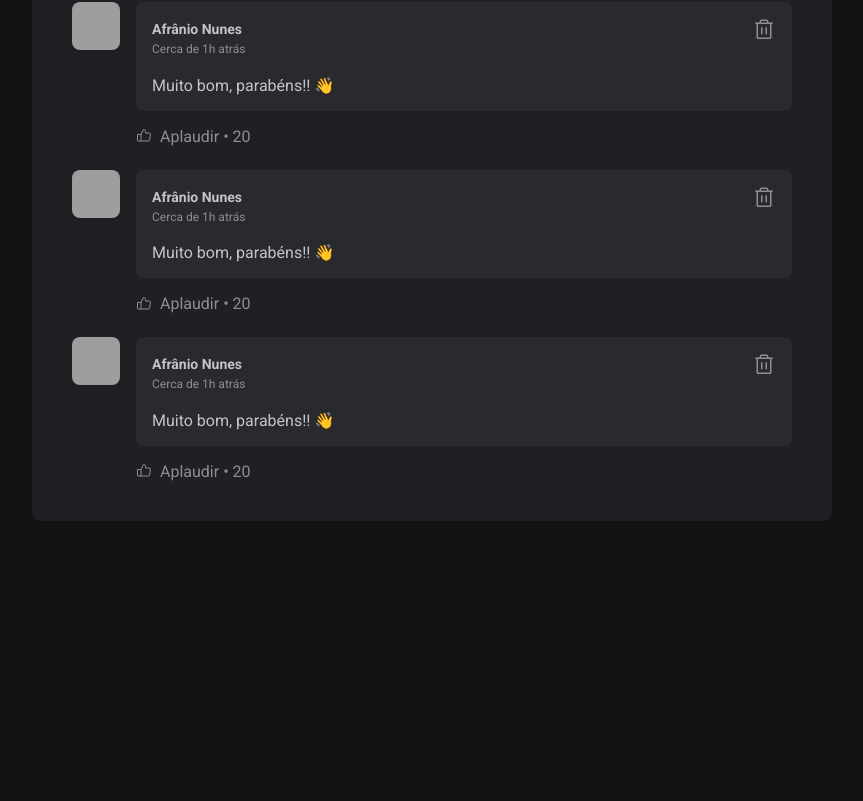
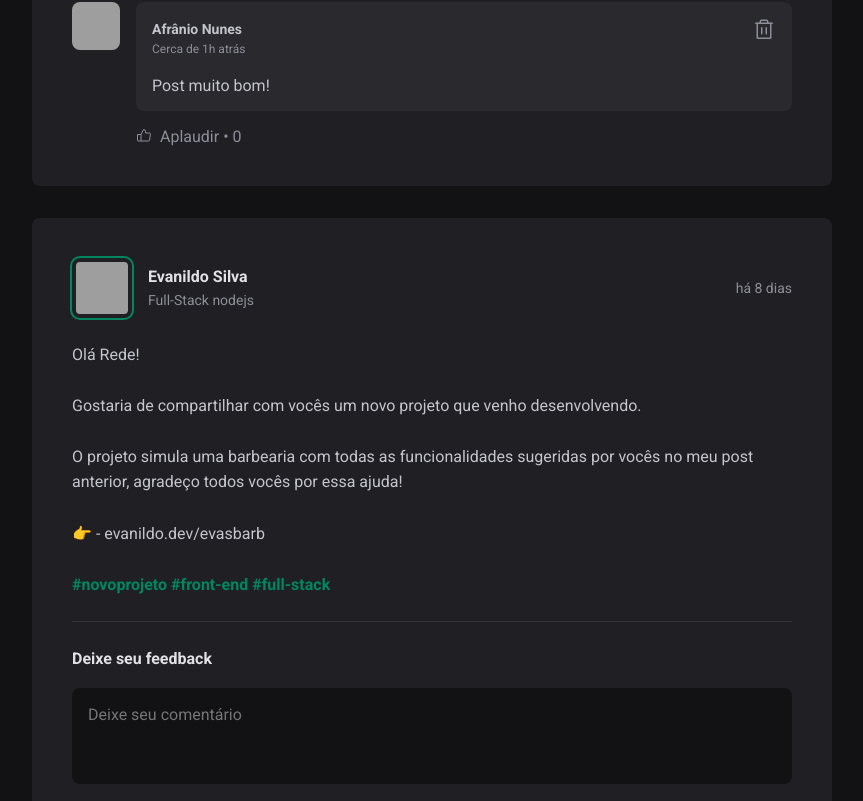
Before and after one commit to Marvinx9/feedview, a React (Vite) app: page / in a window 1280 px wide. Shown: the part 679-1480 px from the top of the page, without its empty margins (352-1215 px from the left). Before the commit the page ends 1232 px from the top, so only its background shows below. Built offline with nearby package versions, Linux system fonts and the light colour scheme; grey boxes are pictures that could not be loaded.

Commit message:
feat:  add comment on published

```diff
--- a/package.json
+++ b/package.json
@@ -10,6 +10,7 @@
     "preview": "vite preview"
   },
   "dependencies": {
+    "date-fns": "^4.1.0",
     "phosphor-react": "^1.4.1",
     "react": "^19.1.1",
     "react-dom": "^19.1.1"
--- a/src/App.tsx
+++ b/src/App.tsx
@@ -4,19 +4,7 @@ import { SideBar } from "./components/Sidebar";
 
 import styles from "./App.module.css";
 import "./global.css";
-
-type AuthorData = {
-  avatarUrl: string;
-  name: string;
-  role: string;
-};
-
-type PostType = {
-  id: number;
-  author: AuthorData;
-  content: string;
-  publishedAt: Date;
-};
+import type { PostType } from "./types";
 
 const posts: PostType[] = [
   {
@@ -37,6 +25,24 @@ const posts: PostType[] = [
     #novoprojeto #front-end #react`,
     publishedAt: new Date("2025-08-01 20:00:00"),
   },
+  {
+    id: 2,
+    author: {
+      avatarUrl: "https://github.com/evanildo-silva.png",
+      name: "Evanildo Silva",
+      role: "Full-Stack nodejs",
+    },
+    content: `Olá Rede!
+
+    Gostaria de compartilhar com vocês um novo projeto que venho desenvolvendo.
+
+    O projeto simula uma barbearia com todas as funcionalidades sugeridas por vocês no meu post anterior, agradeço todos vocês por essa ajuda!
+
+    👉 - evanildo.dev/evasbarb
+
+    #novoprojeto #front-end #full-stack`,
+    publishedAt: new Date("2025-08-01 20:00:00"),
+  },
 ];
 
 export function App() {
@@ -49,6 +55,7 @@ export function App() {
           {posts.map((post) => {
             return (
               <Post
+                key={post.id}
                 author={post.author}
                 content={post.content}
                 publishedAt={post.publishedAt}
--- a/src/components/Comment/index.tsx
+++ b/src/components/Comment/index.tsx
@@ -1,8 +1,26 @@
 import { ThumbsUp, Trash } from "phosphor-react";
 import styles from "./Comment.module.css";
 import { Avatar } from "../Avatar";
+import { useState } from "react";
 
-export function Comment() {
+interface CommentProps {
+  content: string;
+  onDeleteComment: (content: string) => void;
+}
+
+export function Comment({ content, onDeleteComment }: CommentProps) {
+  const [likeCount, setLikeCount] = useState(0);
+
+  function handleDeleteComment() {
+    onDeleteComment(content);
+  }
+
+  function handleLikeComment() {
+    setLikeCount((state) => {
+      return state + 1;
+    });
+  }
+
   return (
     <div className={styles.comment}>
       <Avatar hasBorder={false} src="https://github.com/Marvinx9.png" />
@@ -18,16 +36,16 @@ export function Comment() {
                 Cerca de 1h atrás
               </time>
             </div>
-            <button title="Deletar comentário">
+            <button onClick={handleDeleteComment} title="Deletar comentário">
               <Trash size={24} />
             </button>
           </header>
-          <p>Muito bom, parabéns!! 👋</p>
+          <p>{content}</p>
         </div>
         <footer>
-          <button>
+          <button onClick={handleLikeComment}>
             <ThumbsUp />
-            Aplaudir <span>20</span>
+            Aplaudir <span>{likeCount}</span>
           </button>
         </footer>
       </div>
--- a/src/components/Post/Post.module.css
+++ b/src/components/Post/Post.module.css
@@ -109,8 +109,13 @@
   transition: background-color 0.2s;
 }
 
-.commentForm button:hover {
+.commentForm button:not(:disabled):hover {
   background: var(--green-300);
+}
+
+.commentForm button:disabled {
+  opacity: 0.5;
+  cursor: not-allowed;
 }
 
 .commentList {
--- a/src/components/Post/index.tsx
+++ b/src/components/Post/index.tsx
@@ -1,20 +1,57 @@
+import styles from "./Post.module.css";
 import { Avatar } from "../Avatar";
 import { Comment } from "../Comment";
-import styles from "./Post.module.css";
+import { format, formatDistanceToNow } from "date-fns";
+import { ptBR } from "date-fns/locale/pt-BR";
 
-type AuthorData = {
-  avatarUrl: string;
-  name: string;
-  role: string;
-};
-
-type PostType = {
-  author: AuthorData;
-  content: string;
-  publishedAt: Date;
-};
+import type { PostType } from "../../types";
+import { useState } from "react";
 
 export function Post({ author, content, publishedAt }: PostType) {
+  const [comments, setComments] = useState(["Post muito bom!"]);
+  const [newcommentText, setNewcommentText] = useState("");
+
+  const publishedFormat = format(publishedAt, "d 'de' LLLL às HH:mm'h'", {
+    locale: ptBR,
+  });
+
+  const publishedDateRelative = formatDistanceToNow(publishedAt, {
+    locale: ptBR,
+    addSuffix: true,
+  });
+
+  function hashtagParser(content: string): string {
+    return content.replace(/#([\w-]+)/g, '<a href="">#$1</a>');
+  }
+
+  function handleCreateNewComment() {
+    event?.preventDefault();
+    setComments([...comments, newcommentText]);
+    setNewcommentText("");
+  }
+
+  function handleNewCommentChange(
+    event: React.ChangeEvent<HTMLTextAreaElement>
+  ) {
+    event?.target.setCustomValidity("");
+    setNewcommentText(event?.target.value);
+  }
+
+  function handleNewCommentInvalid(
+    event: React.ChangeEvent<HTMLTextAreaElement>
+  ) {
+    event?.target.setCustomValidity("Esse campo é obrigatório!");
+  }
+
+  function deleteComment(commentToDelete: string) {
+    const commentsWithoutDeletedOne: string[] = comments.filter((comment) => {
+      return comment != commentToDelete;
+    });
+
+    setComments(commentsWithoutDeletedOne);
+  }
+
+  const isNewCommentEmpty = newcommentText.length === 0;
   return (
     <article className={styles.post}>
       <header>
@@ -25,27 +62,39 @@ export function Post({ author, content, publishedAt }: PostType) {
             <span>{author.role}</span>
           </div>
         </div>
-        <time
-          title="11 de agosto às 08:13h"
-          dateTime={publishedAt.toISOString()}
-        >
-          Publicado há 1h
+        <time title={publishedFormat} dateTime={publishedAt.toISOString()}>
+          {publishedDateRelative}
         </time>
       </header>
-
-      <div className={styles.content}>{content}</div>
-
-      <form className={styles.commentForm}>
+      <div
+        className={styles.content}
+        dangerouslySetInnerHTML={{ __html: hashtagParser(content) }}
+      ></div>
+      <form onSubmit={handleCreateNewComment} className={styles.commentForm}>
         <strong>Deixe seu feedback</strong>
-        <textarea placeholder="Deixe seu comentário" />
+        <textarea
+          placeholder="Deixe seu comentário"
+          value={newcommentText}
+          onChange={handleNewCommentChange}
+          onInvalid={handleNewCommentInvalid}
+          required
+        />
         <footer>
-          <button type="submit">Publicar</button>
+          <button type="submit" disabled={isNewCommentEmpty}>
+            Publicar
+          </button>
         </footer>
       </form>
       <div className={styles.commentList}>
-        <Comment />
-        <Comment />
-        <Comment />
+        {comments.map((comment) => {
+          return (
+            <Comment
+              key={comment}
+              content={comment}
+              onDeleteComment={deleteComment}
+            />
+          );
+        })}
       </div>
     </article>
   );
--- /dev/null
+++ b/src/types.ts
@@ -0,0 +1,12 @@
+type AuthorData = {
+  avatarUrl: string;
+  name: string;
+  role: string;
+};
+
+export type PostType = {
+  id?: number;
+  author: AuthorData;
+  content: string;
+  publishedAt: Date;
+};
```
Also changed, not shown: 1 other file (tests, documents, lock files or other folders).
